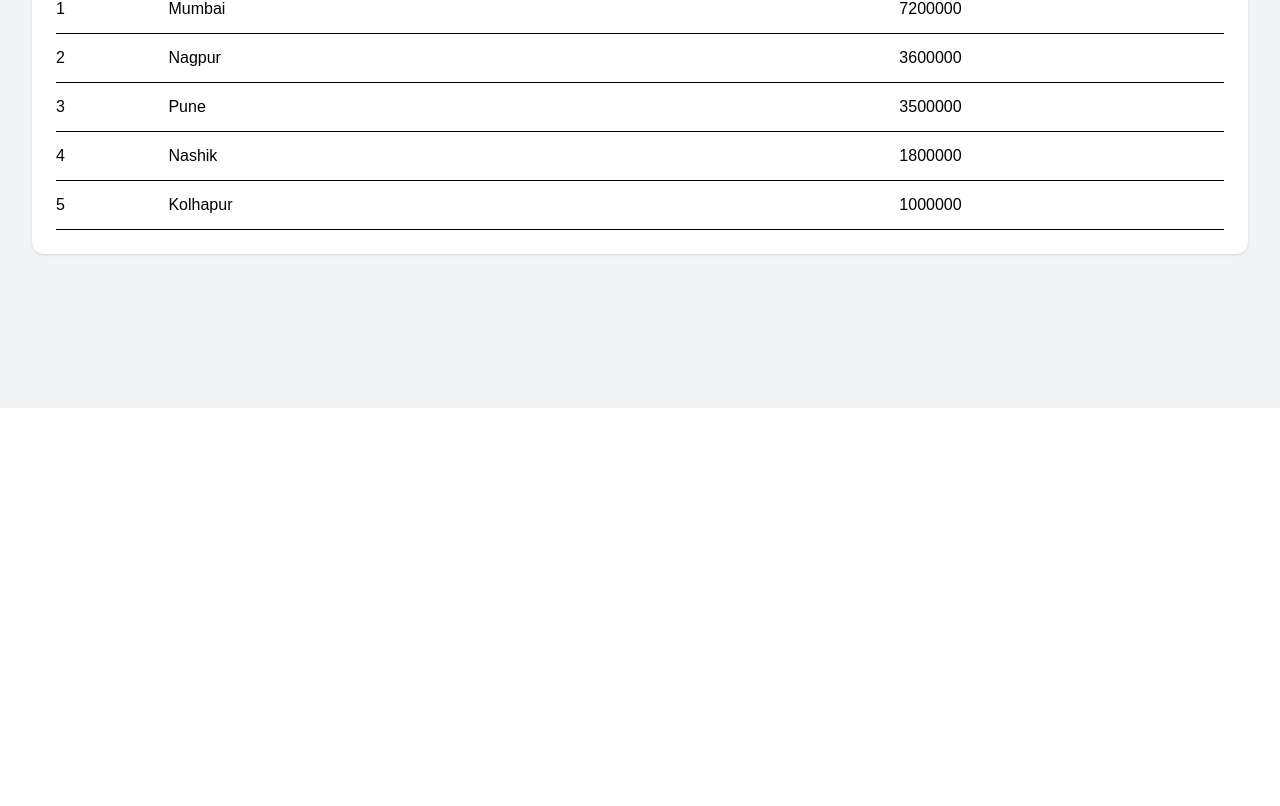
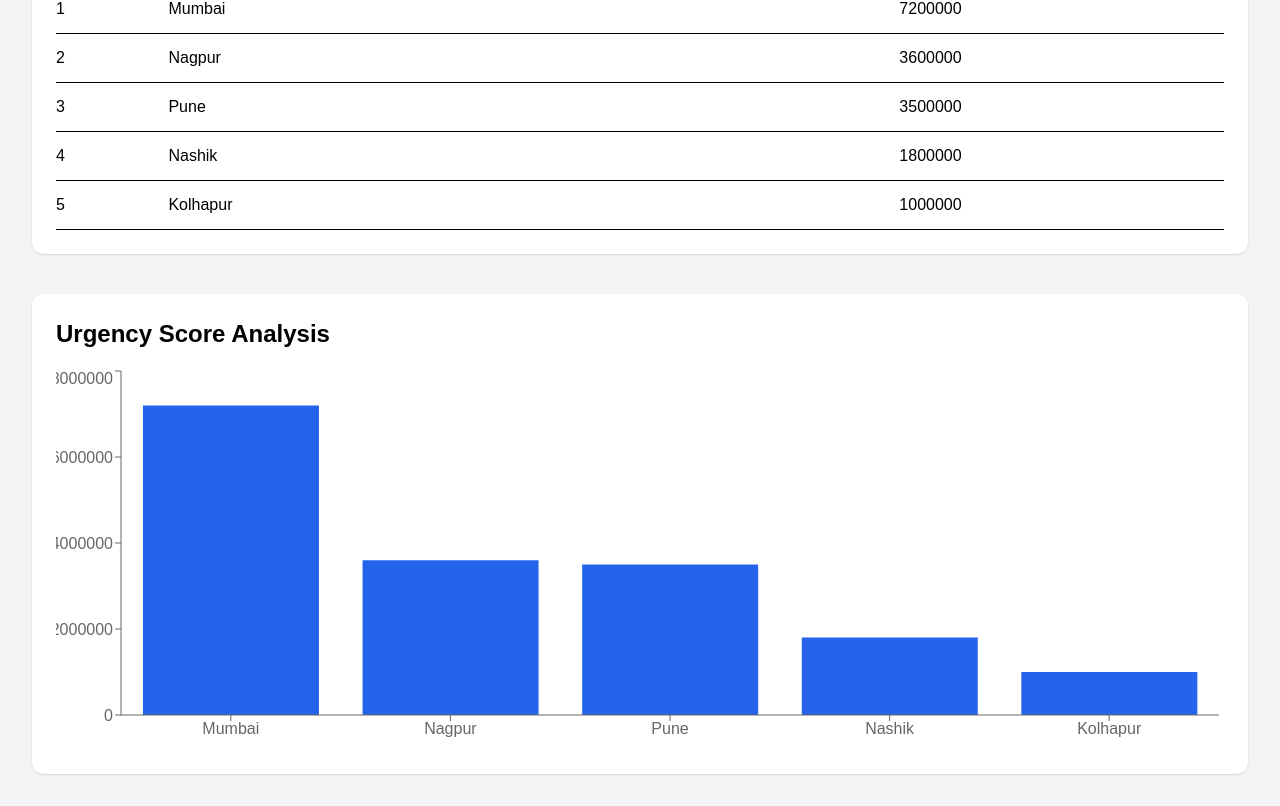
Before and after one commit to kavyabhand/National-Scale-Disaster-Response-Optimization-Engine, a Next.js app in the folder frontend/: page / in a window 1280 px wide. Shown: the part 392-1198 px from the top of the page. Before the commit the page ends 800 px from the top, so only its background shows below. Built offline with nearby package versions, Linux system fonts and the light colour scheme.

Commit message:
feat: add urgency score analytics chart to dashboard

```diff
--- a/frontend/app/page.tsx
+++ b/frontend/app/page.tsx
@@ -1,6 +1,14 @@
 "use client";
 
 import { useEffect, useState } from "react";
+import {
+  BarChart,
+  Bar,
+  XAxis,
+  YAxis,
+  Tooltip,
+  ResponsiveContainer,
+} from "recharts";
 
 export default function Home() {
   const [data, setData] = useState<any>(null);
@@ -63,6 +71,21 @@ export default function Home() {
           </tbody>
         </table>
       </div>
+
+      <div className="bg-white rounded-xl shadow p-6 mt-10">
+        <h2 className="text-2xl font-bold mb-4">Urgency Score Analysis</h2>
+
+        <div className="w-full h-96">
+          <ResponsiveContainer width="100%" height="100%">
+            <BarChart data={data.priority_order}>
+              <XAxis dataKey="name" />
+              <YAxis />
+              <Tooltip />
+              <Bar dataKey="urgency_score" fill="#2563eb" />
+            </BarChart>
+          </ResponsiveContainer>
+        </div>
+      </div>
     </main>
   );
 }
--- a/frontend/package.json
+++ b/frontend/package.json
@@ -11,7 +11,8 @@
   "dependencies": {
     "next": "16.2.4",
     "react": "19.2.4",
-    "react-dom": "19.2.4"
+    "react-dom": "19.2.4",
+    "recharts": "^3.8.1"
   },
   "devDependencies": {
     "@tailwindcss/postcss": "^4",
```
Also changed, not shown: 1 other file (tests, documents, lock files or other folders).
